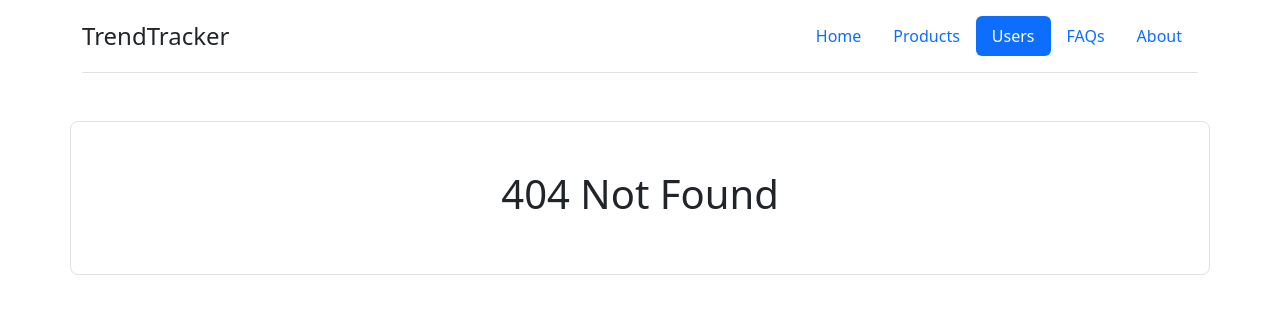
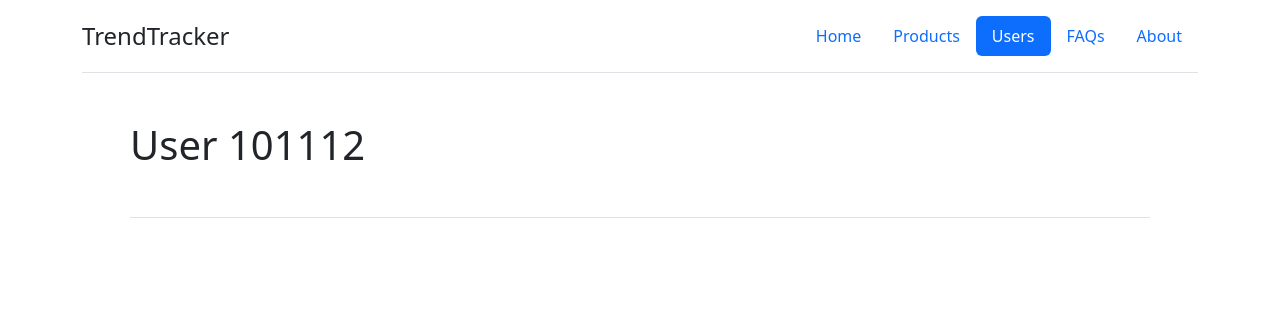
Before and after one commit to reannu123/TrendTracker-frontend, a React (Create React App) app: page /users/101112 in a window 1280 px wide. Before the commit this address had no page. Shown: the top 314 px of the page. Built offline with nearby package versions, Linux system fonts and the light colour scheme.

Commit message:
Added dynamic routes for specific products and users

```diff
--- a/src/App.js
+++ b/src/App.js
@@ -7,6 +7,8 @@ import NotFound from "./pages/NotFound";
 import "bootstrap/dist/css/bootstrap.min.css";
 import  Navbar  from "./components/Navbar";
 import Products from "./pages/Products";
+import Product from "./pages/Product";
+import User from "./pages/User";
 import Users from "./pages/Users";
 
 function App() {
@@ -17,6 +19,8 @@ function App() {
       <Routes>
         <Route path="/products" element={<Products />} />
         <Route path="/users" element={<Users />} />
+        <Route path="/users/:id" element={<User />} />
+        <Route path="/products/:id" element={<Product />} />
         <Route path="/" element={<Home />} />
         <Route path="*" element={<NotFound />} />
       </Routes>
--- /dev/null
+++ b/src/pages/Product.js
@@ -0,0 +1,13 @@
+import React from 'react'
+import {useParams} from "react-router-dom"
+
+function Product() {
+  const {id} = useParams()
+  return (
+    <div className="container">
+      <h1 className="m-5 pb-5 border-bottom">Product {id}</h1>
+    </div>
+  )
+}
+
+export default Product
--- /dev/null
+++ b/src/pages/User.js
@@ -0,0 +1,13 @@
+import React from 'react'
+import {useParams} from "react-router-dom"
+
+function User() {
+  const {id} = useParams()
+  return (
+    <div className="container">
+      <h1 className="m-5 pb-5 border-bottom">User {id}</h1>
+      </div>
+  )
+}
+
+export default User
```
